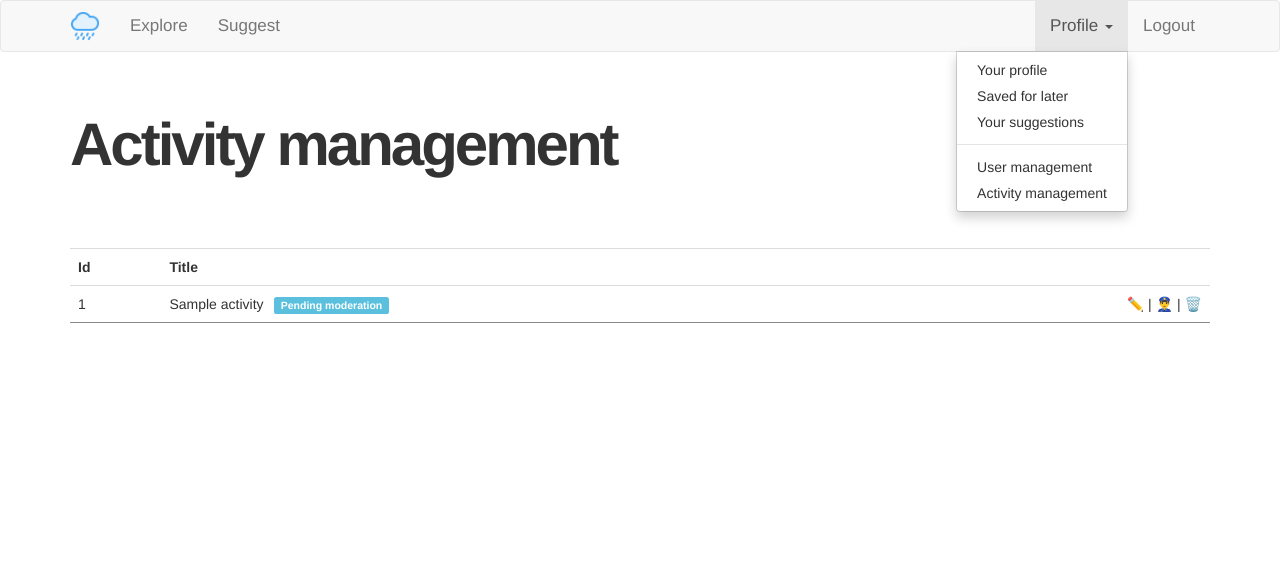
After one commit to to-ie/oh-no-it-s-raining, a Flask app: page /admin/moderation in a window 1280 px wide, after a click on "Profile". The commit adds this page. Shown: the top 563 px of the page. Run offline with Flask 3, Linux system fonts and the light colour scheme; a user stored in the database is signed in; tables that the repository leaves empty hold one stand-in row (values such as "Sample post"); some libraries are stand-ins or nearby versions.

Commit message:
moderation of activities

```diff
--- a/app/models.py
+++ b/app/models.py
@@ -49,6 +49,7 @@ class Activity(db.Model):
     location = db.Column(db.String(140))
     timestamp = db.Column(db.DateTime, index=True, default=datetime.utcnow)
     user_id = db.Column(db.Integer, db.ForeignKey('user.id'))
+    moderation = db.Column(db.Integer, default=1)
 
     def __repr__(self):
         return '<Activity {}>'.format(self.body)
--- a/app/routes.py
+++ b/app/routes.py
@@ -15,8 +15,9 @@ from app.forms import ResetPasswordForm
 @app.route('/index')
 def index():
     page = request.args.get('page', 1, type=int)
-    activities = Activity.query.order_by(Activity.timestamp.desc()).paginate(
-        page=page, per_page=5, error_out=False)
+    activities = Activity.query.filter_by(moderation = "0").order_by(
+        Activity.timestamp.desc()).paginate(page=page, per_page=5,
+        error_out=False)
     return render_template('index.html', title='Home', activities=activities)
 
 @app.route('/login', methods=['GET', 'POST'])
@@ -27,7 +28,8 @@ def login():
         return redirect(url_for('member'))
     form = LoginForm()
     if form.validate_on_submit():
-        user = User.query.filter_by(usernamelowercase=form.username.data.lower()).first()
+        user = User.query.filter_by(usernamelowercase=form.username.data
+            .lower()).first()
         if user is None or not user.check_password(form.password.data):
             flash('Invalid username or password')
             return redirect(url_for('login'))
@@ -47,7 +49,8 @@ def register():
     form = RegistrationForm()
     if form.validate_on_submit():
         user = User(username=form.username.data, email=form.email.data,
-            emaillowercase=form.email.data.lower(), usernamelowercase=form.username.data.lower())
+            emaillowercase=form.email.data.lower(), usernamelowercase=
+            form.username.data.lower())
         user.set_password(form.password.data)
         db.session.add(user)
         db.session.commit()
@@ -59,14 +62,15 @@ def register():
 @login_required
 def member():
     page = request.args.get('page', 1, type=int)
-    activities = Activity.query.order_by(Activity.timestamp.desc()).paginate(
-        page=page, per_page=app.config['POSTS_PER_PAGE'], error_out=False)
+    activities = Activity.query.filter_by(moderation = "0").order_by(
+        Activity.timestamp.desc()).paginate(page=page, per_page=
+        app.config['POSTS_PER_PAGE'], error_out=False)
     next_url = url_for('member', page=activities.next_num) \
         if activities.has_next else None
     prev_url = url_for('member', page=activities.prev_num) \
         if activities.has_prev else None
-    return render_template("member.html", title='Explore', activities=activities.items,
-                          next_url=next_url, prev_url=prev_url)
+    return render_template("member.html", title='Explore', activities=
+        activities.items,next_url=next_url, prev_url=prev_url)
 
 @app.route('/suggest', methods=['GET', 'POST'])
 @login_required
@@ -78,7 +82,8 @@ def suggest():
             author=current_user)
         db.session.add(activity)
         db.session.commit()
-        flash('Your suggested activity is now live!')
+        flash('Your suggested activity is pending review. It will be live \
+            soon.')
         return redirect(url_for('member'))
     return render_template("suggestion.html", title='Suggest an activity',
         form=form)
@@ -169,8 +174,10 @@ def edit_activity(activityid):
             currentactivity.title = form.activitytitle.data
             currentactivity.location = form.activitylocation.data
             currentactivity.body = form.activitybody.data
+            currentactivity.moderation = 1
             db.session.commit()
-            flash('Your changes have been saved.')
+            flash('Your changes have been saved. Your activity is being \
+                reviewed and will be live shortly.')
             return redirect(url_for('activitypage', activityid=activityid))
         elif request.method == 'GET':
             form.activitytitle.data = currentactivity.title
@@ -179,8 +186,8 @@ def edit_activity(activityid):
     elif current_user != currentactivity.author:
         flash("You can't edit this activity as you did not create it.")
         return redirect(url_for('user', username=current_user.username))
-    return render_template('edit_activity.html', title='Edit Activity', user=user,
-        form=form)
+    return render_template('edit_activity.html', title='Edit Activity',
+        user=user, form=form)
 
 @app.route('/delete_activity/<activityid>', methods=['GET', 'POST'])
 @login_required
@@ -189,7 +196,8 @@ def delete_activity(activityid):
     if current_user == currentactivity.author or current_user.admin == 1:
         db.session.delete(currentactivity)
         # Delete any entries that are bookmarked by other users
-        bookmark_to_delete = Bookmark.query.filter_by(activity_id=activityid).all()
+        bookmark_to_delete = Bookmark.query.filter_by(
+            activity_id=activityid).all()
         for b in bookmark_to_delete:
             db.session.delete(b)
         db.session.commit()
@@ -213,14 +221,15 @@ def bookmark(activityid):
         db.session.add(addbookmark)
         db.session.commit()
         flash('This activity is now saved in your profile.')
-    return redirect(url_for('activitypage', activityid = activityid, bookmark=bookmark))
+    return redirect(url_for('activitypage', activityid = activityid,
+        bookmark=bookmark))
 
 @app.route('/removebookmark/<activityid>', methods=['GET', 'POST'])
 @login_required
 def removebookmark(activityid):
     form = EmptyForm()
-    bookmark_to_remove = Bookmark.query.filter_by(user_id=current_user.id).filter_by(
-        activity_id=activityid).first()
+    bookmark_to_remove = Bookmark.query.filter_by(user_id=
+        current_user.id).filter_by(activity_id=activityid).first()
     if bookmark_to_remove:
         b = Bookmark.query.filter_by(user_id=current_user.id).filter_by(
             activity_id=activityid).first()
@@ -228,7 +237,8 @@ def removebookmark(activityid):
         db.session.commit()
         flash('This activity is now removed from your list.')
     else:
-        flash("This activity is not on your 'save for later' list and can't be removed.")
+        flash("This activity is not on your 'save for later' list and \
+            can't be removed.")
     return redirect(url_for('activitypage', activityid = activityid,
         bookmark_to_remove=bookmark_to_remove))
 
@@ -238,13 +248,17 @@ def posted(username):
     user = User.query.filter_by(username=username).first_or_404()
     if current_user == user:
         page = request.args.get('page', 1, type=int)
-        activities = Activity.query.filter_by(author=user).order_by(Activity.timestamp.desc()).paginate(
+        activities = Activity.query.filter_by(author=user).order_by(
+            Activity.timestamp.desc()).paginate(
             page=page, per_page=app.config['POSTS_PER_PAGE'], error_out=False)
-        next_url = url_for('posted', username=current_user.username, page=activities.next_num) \
+        next_url = url_for('posted', username=current_user.username,
+            page=activities.next_num) \
             if activities.has_next else None
-        prev_url = url_for('posted', username=current_user.username, page=activities.prev_num) \
+        prev_url = url_for('posted', username=current_user.username,
+            page=activities.prev_num) \
             if activities.has_prev else None
-        return render_template('posted_activities.html', user=user, activities=activities.items,
+        return render_template('posted_activities.html', user=user,
+            activities=activities.items,
             next_url=next_url, prev_url=prev_url)
     elif current_user != user:
         flash("You can't access this page.")
@@ -259,18 +273,23 @@ def saved(username):
         # this is cool, merging the two tables to find the relevant bookmarked
         # activities.
         activities = Activity.query.join(Bookmark, (Bookmark.activity_id ==
-            Activity.id)).filter(Bookmark.user_id == user.id).order_by(Activity.timestamp.desc()).paginate(
+            Activity.id)).filter(Bookmark.user_id == user.id).filter(
+        Activity.moderation == 0).order_by(Activity.timestamp.desc()).paginate(
             page=page, per_page=app.config['POSTS_PER_PAGE'], error_out=False)
-        next_url = url_for('saved', username=current_user.username, page=activities.next_num) \
+        next_url = url_for('saved', username=current_user.username,
+            page=activities.next_num) \
             if activities.has_next else None
-        prev_url = url_for('saved', username=current_user.username, page=activities.prev_num) \
+        prev_url = url_for('saved', username=current_user.username,
+            page=activities.prev_num) \
             if activities.has_prev else None
-        return render_template('saved_activities.html', user=user, activities=activities.items,
+        return render_template('saved_activities.html', user=user,
+            activities=activities.items,
             next_url=next_url, prev_url=prev_url)
     elif current_user != user:
         flash("You can't access this page.")
         return redirect(url_for('username', username=current_user.username))
-    return render_template('saved_activities.html', user=user, activities=activities)
+    return render_template('saved_activities.html', user=user,
+        activities=activities)
 
 @app.route('/admin/users', methods=['GET', 'POST'])
 @login_required
@@ -280,14 +299,16 @@ def adminusermanagement():
     else:
         flash('This is a restricted area.')
         return redirect(url_for('index'))
-    return render_template("user_management.html", title='User management', users=users)
+    return render_template("user_management.html", title='User management',
+        users=users)
 
 @app.route('/edit_profile_admin/<username>', methods=['GET', 'POST'])
 @login_required
 def edit_profile_admin(username):
     if current_user.admin == 1:
         user = User.query.filter_by(username=username).first()
-        form = EditProfileAdminForm(user_username=user.username, user_email=user.email)
+        form = EditProfileAdminForm(user_username=user.username,
+            user_email=user.email)
         if form.validate_on_submit():
             user.username = form.username.data
             user.email = form.email.data
@@ -299,7 +320,8 @@ def edit_profile_admin(username):
             form.username.data = user.username
             form.email.data = user.email
             form.about_me.data = user.about_me
-        return render_template('edit_profile_admin.html', title='Edit Profile', username=username, form=form)
+        return render_template('edit_profile_admin.html', title='Edit Profile',
+            username=username, form=form)
     else:
         flash('This is a restricted area.')
         return redirect(url_for('index'))
@@ -312,13 +334,15 @@ def makeadmin(username):
         user = User.query.filter_by(username=username).first()
         form = EmptyForm()
         if username == current_user.username:
-            flash("You can't remove admin rights for your own user. What if you were the last admin?")
+            flash("You can't remove admin rights for your own user. What if you\
+             were the last admin?")
             return redirect(url_for('adminusermanagement'))
         else:
             if user.admin == 1:
                 user.admin = 0
                 db.session.commit()
-                flash('Your changes have been saved: the user is no longer an admin.')
+                flash('Your changes have been saved: the user is no longer an \
+                    admin.')
                 return redirect(url_for('adminusermanagement'))
             else:
                 user.admin = 1
@@ -329,14 +353,6 @@ def makeadmin(username):
     else:
         flash('This is a restricted area.')
         return redirect(url_for('index'))
-
-    # this is delicate.
-    # We need to delete:
-    # - users
-    # - activities related to user
-    # - bookmarks the user has made
-    # - bookmarks made by other users on activities about to be deleted
-    # we need to check that each of these exist otherwise the site crashes.
 
 @app.route('/delete/<username>', methods=['GET', 'POST'])
 @login_required
@@ -379,22 +395,39 @@ def deleteuser(username):
         return redirect(url_for('index'))
     return redirect(url_for('adminusermanagement'))
 
-@app.route('/admin/activities')
+@app.route('/admin/moderation', methods=['GET', 'POST'])
 @login_required
-def edit_activities_admin():
-    page = request.args.get('page', 1, type=int)
-    activities = Activity.query.order_by(Activity.timestamp.desc()).paginate(
-        page=page, per_page=app.config['POSTS_PER_PAGE'], error_out=False)
-    next_url = url_for('member', page=activities.next_num) \
-        if activities.has_next else None
-    prev_url = url_for('member', page=activities.prev_num) \
-        if activities.has_prev else None
-    return render_template("activity_management.html", title='Explore', activities=activities.items,
-                          next_url=next_url, prev_url=prev_url)
+def adminmorderation():
+    if current_user.admin == 1:
+        activities = Activity.query.order_by(
+            Activity.moderation.desc()).order_by(Activity.timestamp.desc())
+    else:
+        flash('This is a restricted area.')
+        return redirect(url_for('index'))
+    return render_template("moderation.html", title='Activity moderation',
+        activities=activities)
 
-
-
-
+@app.route('/admin/<activityid>', methods=['GET', 'POST'])
+@login_required
+def moderateactivity(activityid):
+    if current_user.admin == 1:
+        activity = Activity.query.filter_by(id=activityid).first()
+        form = EmptyForm()
+        if activity.moderation == 1:
+            activity.moderation = 0
+            db.session.commit()
+            flash('Your changes have been saved: the activity is now live.')
+            return redirect(url_for('adminmorderation'))
+        else:
+            activity.moderation = 1
+            db.session.commit()
+            flash('Your changes have been saved: the activity is marked for \
+                moderation.')
+            return redirect(url_for('adminmorderation'))
+        return redirect(url_for('adminmorderation'))
+    else:
+        flash('This is a restricted area.')
+        return redirect(url_for('index'))
 
 
 # Template for access to admin sections
--- /dev/null
+++ b/app/templates/_moderation.html
@@ -0,0 +1,12 @@
+    <tr>
+        <td>{{ activity.id }}</td>
+        <td><a class="nolinkdecoration" href="{{ url_for('activitypage',
+            activityid=activity.id) }}">{{ activity.title }}</a>&ensp;
+            {% if activity.moderation == 1 %}
+                    <span class="label label-info">Pending moderation</span>
+                {% endif %}</td>
+        <td class="align-right"><a class="nolinkdecorationimage" href="
+            {{ url_for('edit_activity', activityid=activity.id) }}">✏️ </a> |
+            <a class="nolinkdecorationimage" href="{{ url_for('moderateactivity', activityid=activity.id) }}">👮‍♂️ </a> |
+            <a class="nolinkdecorationimage" href="{{ url_for('delete_activity', activityid=activity.id) }}">🗑️</td>
+    </tr>
--- a/app/templates/_users.html
+++ b/app/templates/_users.html
@@ -5,5 +5,6 @@
         <td>{{ user.email }}</td>
         <td>{{ user.last_seen }}</td>
         <td>{{ user.admin }}</td>
-        <td class="align-right"><a class="nolinkdecorationimage" href="{{ url_for('edit_profile_admin', username=user.username) }}">✏️</a> | <a class="nolinkdecorationimage" href="{{ url_for('makeadmin', username=user.username) }}">👔</a> | <a class="nolinkdecorationimage" href="{{ url_for('deleteuser', username=user.username) }}">🗑️</td>
+        <td class="align-right"><a class="nolinkdecorationimage"
+            href="{{ url_for('edit_profile_admin', username=user.username) }}">✏️</a> | <a class="nolinkdecorationimage" href="{{ url_for('makeadmin', username=user.username) }}">👔</a> | <a class="nolinkdecorationimage" href="{{ url_for('deleteuser', username=user.username) }}">🗑️</td>
     </tr>
--- a/app/templates/activity.html
+++ b/app/templates/activity.html
@@ -5,7 +5,10 @@
     <h1>{{ activitypage.title }}</h1>
     <p class="activitypagelocation">📍 {{ activitypage.location }}</p>
     {% if current_user.admin == 1 %}
+        {% if current_user.id == activitypage.user_id %}
+        {% else%}
         <p class="editlinks"><a href="{{ url_for('edit_activity', activityid=id) }}">Edit activity</a> | <a href="{{ url_for('delete_activity', activityid=id) }}">Delete activity</a></p>
+        {% endif%}
     {% endif %}
     {% if current_user.id == activitypage.user_id %}
         <p class="editlinks"><a href="{{ url_for('edit_activity', activityid=id) }}">Edit activity</a> | <a href="{{ url_for('delete_activity', activityid=id) }}">Delete activity</a></p>
--- a/app/templates/base.html
+++ b/app/templates/base.html
@@ -46,8 +46,7 @@
                         {% if current_user.admin == 1 %}
                         <li role="separator" class="divider"></li>
                         <li><a href="{{ url_for('adminusermanagement') }}">User management</a></li>
-                        <li><a href="{{ url_for('edit_activities_admin') }}">Activity management</a></li>
-                        <li><a href="#">Activity moderation</a></li>
+                        <li><a href="{{ url_for('adminmorderation')}}">Activity management</a></li>
                         {% endif %}
                       </ul>
                     </li>
--- /dev/null
+++ b/app/templates/moderation.html
@@ -0,0 +1,18 @@
+{% extends "base.html" %}
+
+{% block app_content %}
+    <h1>Activity management</h1>
+    <div class="spacer"> </div>
+
+    <table class="table">
+        <tr>
+            <th>Id</th>
+            <th>Title</th>
+            <th></th>
+        </tr>
+            {% for activity in activities %}
+                    {% include '_moderation.html' %}
+            {% endfor %}
+    </table>
+
+{% endblock %}
```
Also changed, not shown: app/templates/_activity.html (+7 -2 lines), app/templates/activity_management.html (deleted, +0 -27 lines), migrations/versions/5f56f2ef6cec_moderation.py (added, +32 -0 lines), app.db.
